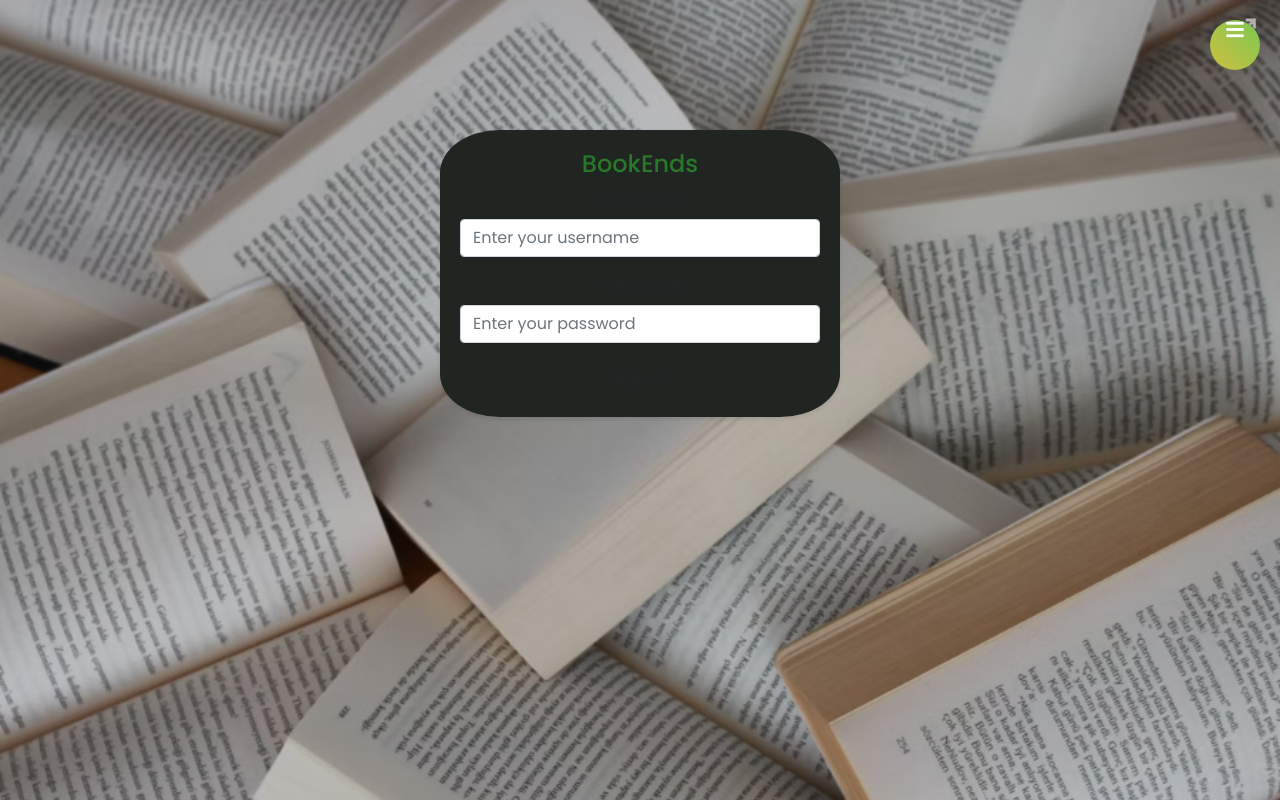
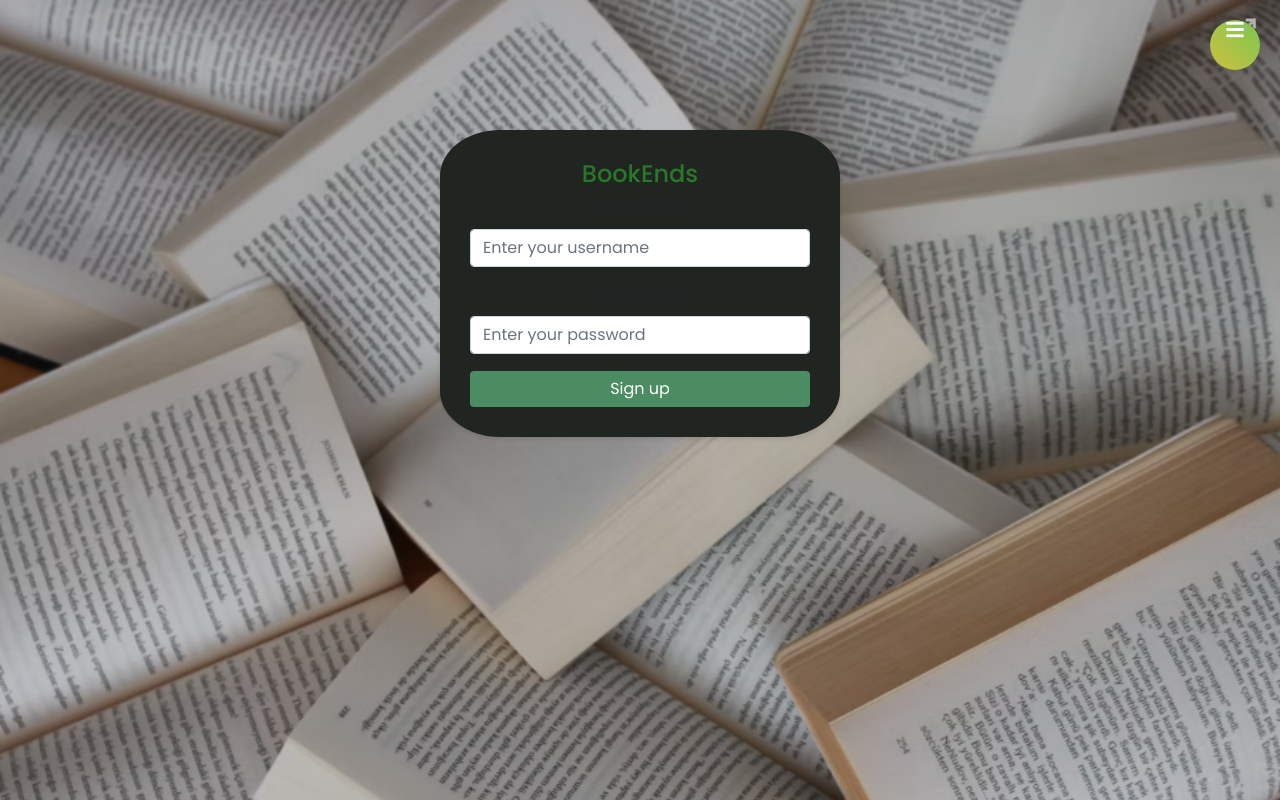
Before and after one commit to SidneyEdwards/GreenPage, a Node server app: page /signup/ in a window 1280 px wide. Run offline with Node 20, Linux system fonts and the light colour scheme; some libraries are stand-ins or nearby versions.

Commit message:
fixed signup button

```diff
--- a/controllers/pages/home/index.js
+++ b/controllers/pages/home/index.js
@@ -4,7 +4,7 @@ router.get('/', async (req, res) => {
   try {
 
 
-    res.render('home', {
+    res.render('/profile', {
       logged_in: true
     });
   } catch (err) {
--- a/controllers/pages/login/index.js
+++ b/controllers/pages/login/index.js
@@ -8,7 +8,7 @@ router.get('/', (req, res) => {
     console.log("User is already logged-in.")
   }
 
-  res.render('login');
+  res.render('profile');
 });
 
 
--- a/public/js/login.js
+++ b/public/js/login.js
@@ -50,7 +50,7 @@ const loginFormHandler = async (event) => {
       return;
     }
 
-    document.location.replace('/home');
+    document.location.replace('/profile');
   } catch (err) {
     console.log(err);
     showError(loginFormEl, "A login error has ocurred.")
--- a/views/signup.handlebars
+++ b/views/signup.handlebars
@@ -13,47 +13,47 @@
     padding: 20px;
     }
 
-    .login-card {
+    .signup-card {
     max-width: 400px;
     margin: 110 auto;
     background-color: #212521;
     font-color: #98b998;
     border-radius: 15%;
     box-shadow: 0 2px 4px rgba(7, 7, 7, 0.1);
-    padding: 20px;
+    padding: 30px;
     text-align: center;
     }
 
-    .login-title {
+    .signup-title {
     color: #297829;
     font-size: 24px;
     margin-top: 0;
     }
 
-    .login-form input {
-    margin-bottom: 10px;
+    .signup-form input {
+    margin-bottom: 5%;
     }
 
-    .login-form .btn-login {
+    .signup-form .btn-signup {
     background-color: #4b8c62;
     color: #fff;
     border: none;
     width: 100%;
     }
 
-    .login-form .btn-login:hover {
+    .signup-form .btn-login:hover {
     background-color: #29802d;
     }
 
-    .login-form .form-footer {
+    .signup-form .form-footer {
     margin-top: 20px;
     color: #777;
     }
 </style>
 <div class= "body">
-<div class="login-card">
-    <h1 class="login-title">BookEnds</h1>
-    <form id="signup-form" class="login-form">
+<div class="signup-card">
+    <h1 class="signup-title">BookEnds</h1>
+    <form id="signup-form" class="signup-form">
     <div class="form-group">
         <label for="username">Username</label>
         <input type="text" class="form-control" id="username" placeholder="Enter your username">
```
Also changed, not shown: controllers/pages/main-library/index.js (added, +9 -0 lines), views/mainlibrary.handlebars (+22 -6 lines).
